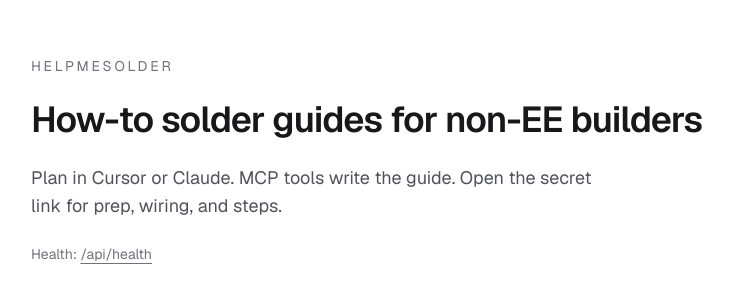
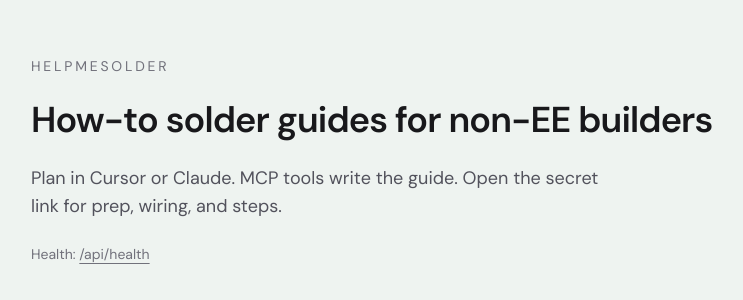
Before and after one commit to vincentperezzz/helpmeSolder, a Next.js app: page / in a window 1280 px wide. Shown: the part 240-540 px from the top of the page, without its empty margins (249-992 px from the left). Built offline with nearby package versions, Linux system fonts and the light colour scheme.

Commit message:
feat(ui): set FR4 copper tokens and display fonts
Replace the flat Geist stack with Syne, DM Sans, and IBM Plex Mono.
Add workshop atmosphere, motion, and diagram-shell tokens in globals.

```diff
--- a/src/app/globals.css
+++ b/src/app/globals.css
@@ -1,19 +1,187 @@
 @import "tailwindcss";
 
 :root {
-  --background: #ffffff;
-  --foreground: #171717;
+  --ink: #152028;
+  --ink-soft: #3d4d56;
+  --mute: #6a7a82;
+  --paper: #eef3f0;
+  --paper-deep: #dce6e1;
+  --mat: #c9d8d1;
+  --copper: #b65c2e;
+  --copper-deep: #8f4520;
+  --flux: #2a6b66;
+  --line: color-mix(in oklab, var(--ink) 12%, transparent);
+  --line-strong: color-mix(in oklab, var(--ink) 22%, transparent);
+  --warn-bg: #fff4e5;
+  --warn-ink: #6a3b08;
+  --warn-line: #e0b36a;
+  --background: var(--paper);
+  --foreground: var(--ink);
+  --hero-rise: 720ms;
+  --trace-draw: 1400ms;
 }
 
 @theme inline {
   --color-background: var(--background);
   --color-foreground: var(--foreground);
-  --font-sans: var(--font-geist-sans);
-  --font-mono: var(--font-geist-mono);
+  --color-ink: var(--ink);
+  --color-ink-soft: var(--ink-soft);
+  --color-mute: var(--mute);
+  --color-paper: var(--paper);
+  --color-paper-deep: var(--paper-deep);
+  --color-mat: var(--mat);
+  --color-copper: var(--copper);
+  --color-copper-deep: var(--copper-deep);
+  --color-flux: var(--flux);
+  --color-line: var(--line);
+  --color-line-strong: var(--line-strong);
+  --color-warn-bg: var(--warn-bg);
+  --color-warn-ink: var(--warn-ink);
+  --color-warn-line: var(--warn-line);
+  --font-sans: var(--font-body);
+  --font-display: var(--font-display);
+  --font-mono: var(--font-mono);
+}
+
+@keyframes rise-in {
+  from {
+    opacity: 0;
+    transform: translateY(14px);
+  }
+  to {
+    opacity: 1;
+    transform: translateY(0);
+  }
+}
+
+@keyframes trace-draw {
+  to {
+    stroke-dashoffset: 0;
+  }
+}
+
+@keyframes grid-drift {
+  from {
+    background-position: 0 0, 0 0;
+  }
+  to {
+    background-position: 28px 18px, 28px 18px;
+  }
+}
+
+@media (prefers-reduced-motion: reduce) {
+  :root {
+    --hero-rise: 1ms;
+    --trace-draw: 1ms;
+  }
+
+  .motion-rise,
+  .motion-trace,
+  .atmosphere-grid {
+    animation: none !important;
+  }
 }
 
 body {
   background: var(--background);
   color: var(--foreground);
-  font-family: var(--font-geist-sans), ui-sans-serif, sans-serif;
+  font-family: var(--font-body), ui-sans-serif, sans-serif;
 }
+
+.atmosphere {
+  position: fixed;
+  inset: 0;
+  z-index: -1;
+  pointer-events: none;
+  background:
+    radial-gradient(1200px 700px at 12% -10%, color-mix(in oklab, var(--copper) 18%, transparent), transparent 60%),
+    radial-gradient(900px 600px at 92% 8%, color-mix(in oklab, var(--flux) 16%, transparent), transparent 55%),
+    linear-gradient(165deg, #f5f8f6 0%, var(--paper) 42%, var(--paper-deep) 100%);
+}
+
+.atmosphere-grid {
+  position: absolute;
+  inset: 0;
+  opacity: 0.35;
+  background-image:
+    linear-gradient(var(--line) 1px, transparent 1px),
+    linear-gradient(90deg, var(--line) 1px, transparent 1px);
+  background-size: 28px 28px;
+  mask-image: radial-gradient(ellipse at 50% 30%, black 20%, transparent 75%);
+  animation: grid-drift 28s linear infinite;
+}
+
+.brand-mark {
+  font-family: var(--font-display), ui-sans-serif, sans-serif;
+  font-weight: 700;
+  letter-spacing: -0.04em;
+  color: var(--ink);
+}
+
+.motion-rise {
+  animation: rise-in var(--hero-rise) cubic-bezier(0.22, 1, 0.36, 1) both;
+}
+
+.motion-rise-delay-1 {
+  animation-delay: 80ms;
+}
+
+.motion-rise-delay-2 {
+  animation-delay: 160ms;
+}
+
+.motion-rise-delay-3 {
+  animation-delay: 240ms;
+}
+
+.motion-trace {
+  stroke-dasharray: 420;
+  stroke-dashoffset: 420;
+  animation: trace-draw var(--trace-draw) cubic-bezier(0.4, 0, 0.2, 1) 280ms forwards;
+}
+
+.guide-shell {
+  position: relative;
+}
+
+.guide-shell::before {
+  content: "";
+  position: fixed;
+  inset: 0;
+  z-index: -1;
+  pointer-events: none;
+  background:
+    radial-gradient(900px 500px at 100% 0%, color-mix(in oklab, var(--flux) 12%, transparent), transparent 55%),
+    linear-gradient(180deg, #f7faf8 0%, var(--paper) 38%, #e7efe9 100%);
+}
+
+.section-rule {
+  height: 1px;
+  background: linear-gradient(90deg, var(--copper), transparent 70%);
+  opacity: 0.55;
+}
+
+.diagram-shell {
+  position: relative;
+  overflow: hidden;
+  min-height: 16rem;
+  border: 1px solid var(--line-strong);
+  background:
+    linear-gradient(180deg, color-mix(in oklab, var(--mat) 55%, white), color-mix(in oklab, var(--paper-deep) 70%, white));
+}
+
+.diagram-shell::before {
+  content: "";
+  position: absolute;
+  inset: 0;
+  opacity: 0.45;
+  background-image:
+    radial-gradient(circle at 1px 1px, color-mix(in oklab, var(--ink) 16%, transparent) 1px, transparent 0);
+  background-size: 20px 20px;
+  mask-image: linear-gradient(180deg, black 40%, transparent 100%);
+}
+
+.diagram-shell > * {
+  position: relative;
+  z-index: 1;
+}
--- a/src/app/layout.tsx
+++ b/src/app/layout.tsx
@@ -1,15 +1,23 @@
 import type { Metadata } from "next";
-import { Geist, Geist_Mono } from "next/font/google";
+import { DM_Sans, IBM_Plex_Mono, Syne } from "next/font/google";
 import "./globals.css";
 
-const geistSans = Geist({
-  variable: "--font-geist-sans",
+const display = Syne({
+  variable: "--font-display",
   subsets: ["latin"],
+  weight: ["600", "700", "800"],
 });
 
-const geistMono = Geist_Mono({
-  variable: "--font-geist-mono",
+const body = DM_Sans({
+  variable: "--font-body",
   subsets: ["latin"],
+  weight: ["400", "500", "600", "700"],
+});
+
+const mono = IBM_Plex_Mono({
+  variable: "--font-mono",
+  subsets: ["latin"],
+  weight: ["400", "500"],
 });
 
 export const metadata: Metadata = {
@@ -21,7 +29,7 @@ export default function RootLayout({ children }: LayoutProps<"/">) {
   return (
     <html
       lang="en"
-      className={`${geistSans.variable} ${geistMono.variable} h-full antialiased`}
+      className={`${display.variable} ${body.variable} ${mono.variable} h-full antialiased`}
     >
       <body className="flex min-h-full flex-col bg-background text-foreground">
         {children}
```
